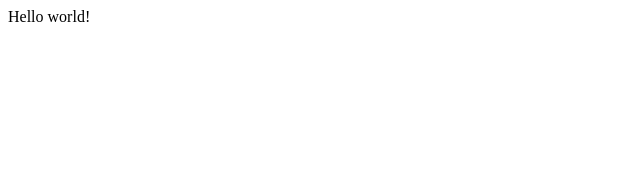
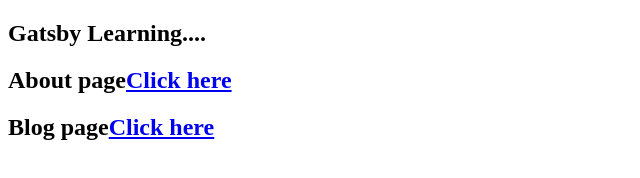
Before and after one commit to Neha-Gawde/GatsbyTest1, a Gatsby site: page / in a window 1280 px wide. Shown: the whole page, without its empty margins (0-640 px from the left). Built offline with nearby package versions, Linux system fonts and the light colour scheme; Gatsby itself is replaced by a stand-in of ours.

Commit message:
created some pages

```diff
--- a/src/pages/index.js
+++ b/src/pages/index.js
@@ -1,5 +1,12 @@
 import React from "react"
 
-export default function Home() {
-  return <div>Hello world!</div>
-}
+function IndexPage() {
+  return (
+    <div>
+      <h2>Gatsby Learning....</h2>
+      <h2>About page<a href="/about" target={"_blank"}>Click here</a></h2>
+      <h2>Blog page<a href="/blog" target={"_blank"}>Click here</a></h2>
+    </div>
+  )
+};
+export default IndexPage;
```
Also changed, not shown: src/pages/about.js (added, +12 -0 lines), src/pages/blog.js (added, +12 -0 lines).
